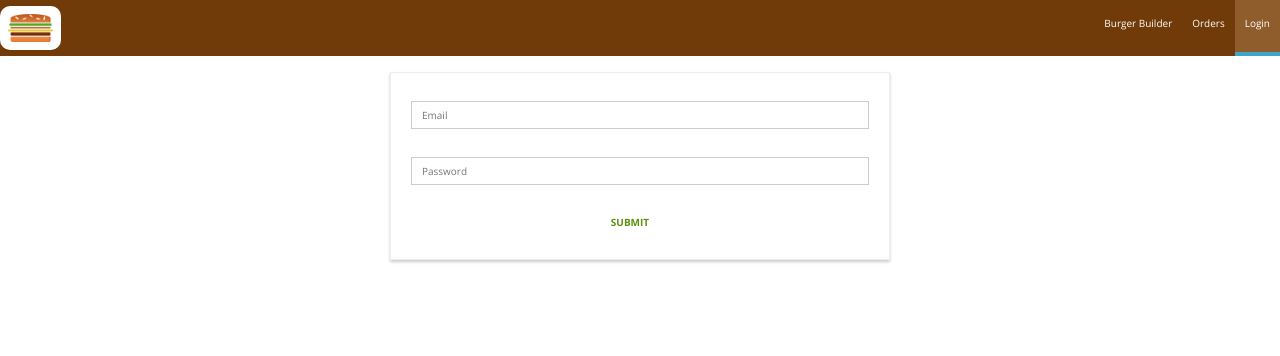
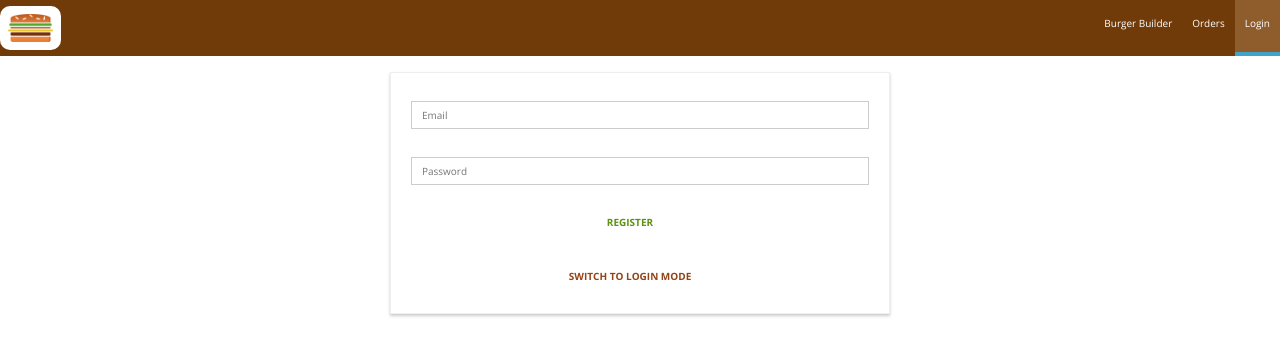
Before and after one commit to princedhimanz/burguer-app, a React (Create React App) app: page /auth in a window 1280 px wide. Shown: the top 356 px of the page. Built offline with nearby package versions, Linux system fonts and the light colour scheme.

Commit message:
Auth 1/2

```diff
--- a/src/containers/Auth/Auth.js
+++ b/src/containers/Auth/Auth.js
@@ -1,13 +1,16 @@
 import React, { useState, useEffect } from 'react';
+import { connect } from 'react-redux';
 
 import Input from '../../components/UI/Input/Input';
 import Button from '../../components/UI/Button/Button';
+import Spinner from '../../components/UI/Spinner/Spinner';
+import * as actions from '../../store/actions';
 
 import styles from './Auth.module.css';
 
-const Auth = () => {
-  const [orderForm, setOrderForm] = useState({
-    name: {
+const Auth = props => {
+  const [formData, setFormData] = useState({
+    email: {
       elementType: 'input',
       elementConfig: {
         type: 'text',
@@ -37,6 +40,8 @@ const Auth = () => {
     },
   });
 
+  const [isSignUp, setIsSignUp] = useState(true);
+
   // Check validity of input. In this case only if its filled when required
   // Start with true, and on every rule we check if the condition is true, and if isValid is already true
   // By doing this, all validations have to pass instead of only the last one
@@ -55,7 +60,7 @@ const Auth = () => {
       isValid = value.length <= rules.maxLength && isValid;
     }
     if (rules.isEmail) {
-      const pattern = /^(([^<>()\[\]\\.,;:\s@"]+(\.[^<>()\[\]\\.,;:\s@"]+)*)|(".+"))@((\[[0-9]{1,3}\.[0-9]{1,3}\.[0-9]{1,3}\.[0-9]{1,3}])|(([a-zA-Z\-0-9]+\.)+[a-zA-Z]{2,}))$/;
+      const pattern = /^(([^<>()[\]\\.,;:\s@"]+(\.[^<>()[\]\\.,;:\s@"]+)*)|(".+"))@((\[[0-9]{1,3}\.[0-9]{1,3}\.[0-9]{1,3}\.[0-9]{1,3}])|(([a-zA-Z\-0-9]+\.)+[a-zA-Z]{2,}))$/;
       isValid = pattern.test(value) && isValid;
     }
     if (rules.isNumeric) {
@@ -66,29 +71,40 @@ const Auth = () => {
   }
 
   const formElementsArray = [];
-  for (let inputName in orderForm) {
+  for (let inputName in formData) {
     formElementsArray.push({
       id: inputName,
-      config: orderForm[inputName],
+      config: formData[inputName],
     });
   }
 
   // When input change, make a copy of the formdata, then make a deep copy of form element, then change value of that form element, and then update the form copy data on that form element position. Only then update state
   function handleInputChange(event, inputId) {
     const updatedData = {
-      ...orderForm,
+      ...formData,
       [inputId]: {
-        ...orderForm[inputId],
+        ...formData[inputId],
         value: event.target.value,
-        valid: checkValidity(event.target.value, orderForm[inputId].validation),
+        valid: checkValidity(event.target.value, formData[inputId].validation),
         touched: true,
       },
     };
-    setOrderForm(updatedData);
+    setFormData(updatedData);
   }
 
+  // Submit handler
+  const submitHandler = e => {
+    e.preventDefault();
+    props.auth(formData.email.value, formData.password.value, isSignUp);
+  };
+
+  // Switch between login and register mode
+  const switchAuthModeHandler = () => {
+    setIsSignUp(!isSignUp);
+  };
+
   const form = (
-    <form>
+    <form onSubmit={submitHandler}>
       {formElementsArray.map(formEl => (
         <Input
           key={formEl.id}
@@ -101,11 +117,39 @@ const Auth = () => {
           changed={e => handleInputChange(e, formEl.id)}
         />
       ))}
-      <Button btnType="Success">SUBMIT</Button>
+      <Button btnType="Success">{isSignUp ? 'REGISTER' : 'LOGIN'}</Button>
     </form>
   );
 
-  return <div className={styles.Auth}>{form}</div>;
+  let errorMessage = null;
+
+  if (props.error) {
+    errorMessage = <p>{props.error.message}</p>;
+  }
+
+  return props.loading ? (
+    <Spinner />
+  ) : (
+    <div className={styles.Auth}>
+      {errorMessage}
+      {form}
+      <Button btnType="Danger" clicked={switchAuthModeHandler}>
+        SWITCH TO {isSignUp ? 'LOGIN MODE' : 'REGISTER MODE'}
+      </Button>
+    </div>
+  );
 };
 
-export default Auth;
+const mapStateToProps = ({ auth }) => ({
+  loading: auth.loading,
+  error: auth.error,
+});
+
+const mapDispatchToProps = {
+  auth: actions.auth,
+};
+
+export default connect(
+  mapStateToProps,
+  mapDispatchToProps
+)(Auth);
--- a/src/containers/Checkout/ContactData/ContactData.js
+++ b/src/containers/Checkout/ContactData/ContactData.js
@@ -121,7 +121,7 @@ const ContactData = ({ ings, totalPrice, onOrderBurger, loading }) => {
       isValid = value.length <= rules.maxLength && isValid;
     }
     if (rules.isEmail) {
-      const pattern = /^(([^<>()\[\]\\.,;:\s@"]+(\.[^<>()\[\]\\.,;:\s@"]+)*)|(".+"))@((\[[0-9]{1,3}\.[0-9]{1,3}\.[0-9]{1,3}\.[0-9]{1,3}])|(([a-zA-Z\-0-9]+\.)+[a-zA-Z]{2,}))$/;
+      const pattern = /^(([^<>()[\]\\.,;:\s@"]+(\.[^<>()[\]\\.,;:\s@"]+)*)|(".+"))@((\[[0-9]{1,3}\.[0-9]{1,3}\.[0-9]{1,3}\.[0-9]{1,3}])|(([a-zA-Z\-0-9]+\.)+[a-zA-Z]{2,}))$/;
       isValid = pattern.test(value) && isValid;
     }
     if (rules.isNumeric) {
--- a/src/index.js
+++ b/src/index.js
@@ -9,12 +9,14 @@ import './index.css';
 import App from './App';
 import burgerBuilderReducer from './store/reducers/burgerBuilder';
 import orderReducer from './store/reducers/order';
+import authReducer from './store/reducers/auth';
 
 const composeEnhancers = window.__REDUX_DEVTOOLS_EXTENSION_COMPOSE__ || compose;
 
 const rootReducer = combineReducers({
   burgerBuilder: burgerBuilderReducer,
   order: orderReducer,
+  auth: authReducer,
 });
 
 const store = createStore(
--- /dev/null
+++ b/src/store/actions/auth.js
@@ -0,0 +1,38 @@
+import * as actionTypes from './types';
+import axios from 'axios';
+
+const authStart = () => ({ type: actionTypes.AUTH_START });
+
+const authSuccess = authData => ({
+  type: actionTypes.AUTH_SUCCESS,
+  payload: {
+    token: authData.idToken,
+    userId: authData.localId,
+  },
+});
+
+const authFail = error => ({
+  type: actionTypes.AUTH_FAIL,
+  payload: error,
+});
+
+export const auth = (email, password, isSignUp) => async dispatch => {
+  dispatch(authStart());
+  console.log(isSignUp);
+  const authData = {
+    email,
+    password,
+    returnSecureToken: true,
+  };
+  const url = isSignUp
+    ? 'https://www.googleapis.com/identitytoolkit/v3/relyingparty/signupNewUser?key=AIzaSyDTbqmEDSf4IXNM9HJ5e0m-55cFtBBjzWA'
+    : 'https://www.googleapis.com/identitytoolkit/v3/relyingparty/verifyPassword?key=AIzaSyDTbqmEDSf4IXNM9HJ5e0m-55cFtBBjzWA';
+
+  try {
+    const res = await axios.post(url, authData);
+    console.log(res.data);
+    dispatch(authSuccess(res.data));
+  } catch (err) {
+    dispatch(authFail(err.response.data.error));
+  }
+};
--- a/src/store/actions/index.js
+++ b/src/store/actions/index.js
@@ -10,3 +10,5 @@ export {
   getOrders,
   getOrdersInit,
 } from './order';
+
+export { auth } from './auth';
--- a/src/store/actions/types.js
+++ b/src/store/actions/types.js
@@ -12,3 +12,7 @@ export const GET_ORDERS_INIT = 'GET_ORDERS_INIT';
 export const GET_ORDERS_START = 'GET_ORDERS_START';
 export const GET_ORDERS_SUCCESS = 'GET_ORDERS_SUCCESS';
 export const GET_ORDERS_FAIL = 'GET_ORDERS_FAIL';
+
+export const AUTH_START = 'AUTH_START';
+export const AUTH_SUCCESS = 'AUTH_SUCCESS';
+export const AUTH_FAIL = 'AUTH_FAIL';
--- /dev/null
+++ b/src/store/reducers/auth.js
@@ -0,0 +1,36 @@
+import * as actionTypes from '../actions/types';
+import { updateObject } from '../utility';
+
+const initialState = {
+  token: null,
+  userId: null,
+  error: null,
+  loading: false,
+};
+
+const authStart = state => updateObject(state, { error: null, loading: true });
+
+const authSuccess = (state, payload) =>
+  updateObject(state, {
+    token: payload.token,
+    userId: payload.userId,
+    error: null,
+    loading: false,
+  });
+
+const authFail = (state, payload) =>
+  updateObject(state, { error: payload, loading: false });
+
+export default (state = initialState, { type, payload }) => {
+  switch (type) {
+    case actionTypes.AUTH_START:
+      return authStart(state);
+    case actionTypes.AUTH_SUCCESS:
+      return authSuccess(state, payload);
+    case actionTypes.AUTH_FAIL:
+      return authFail(state, payload);
+
+    default:
+      return state;
+  }
+};
```
